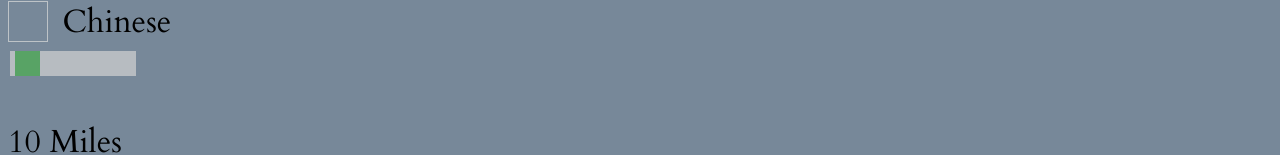
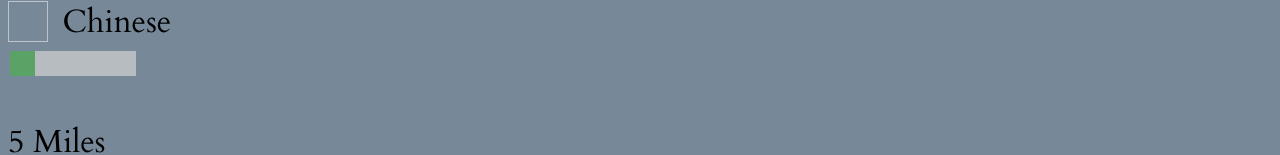
Before and after one commit to Web-Cam/FoodSpinner, a website: page public/index.html in a window 1280 px wide. Shown: the part 142-297 px from the top of the page. Drawn offline with nearby package versions, Linux system fonts and the light colour scheme.

Commit message:
Update index.html

```diff
--- a/public/index.html
+++ b/public/index.html
@@ -96,7 +96,7 @@ Simply select what foods you would like to eat, and Food spinner will do the res
     </div>
 
 	<div class="slidecontainer">
-  <input type="range" min="5" max="100" value="10" class="slider" id="miles">
+  <input type="range" min="5" max="24" value="5" class="slider" id="miles">
   <p><span id ="displayMiles"> </span> Miles</p>
 
 </div>
```
